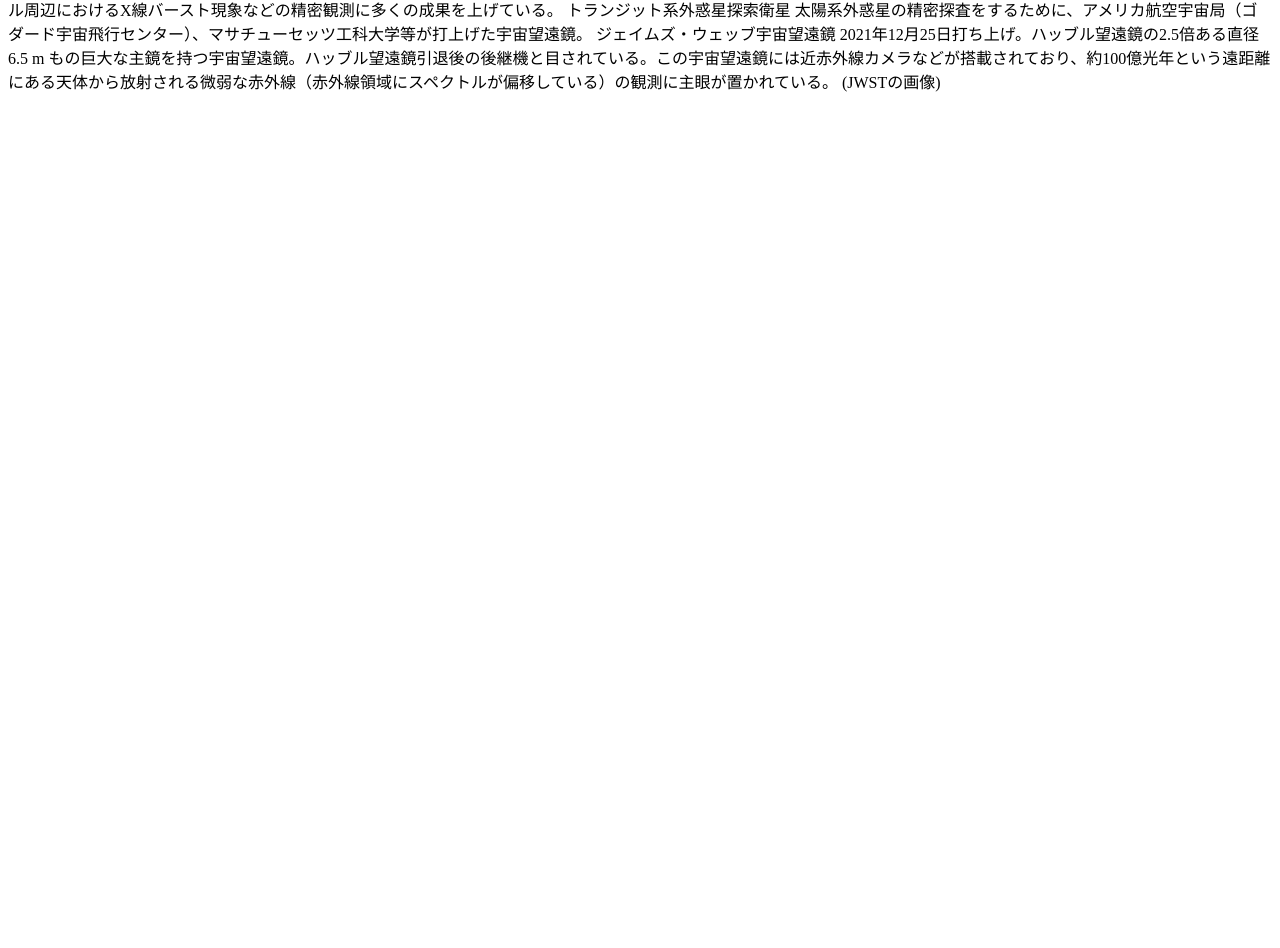
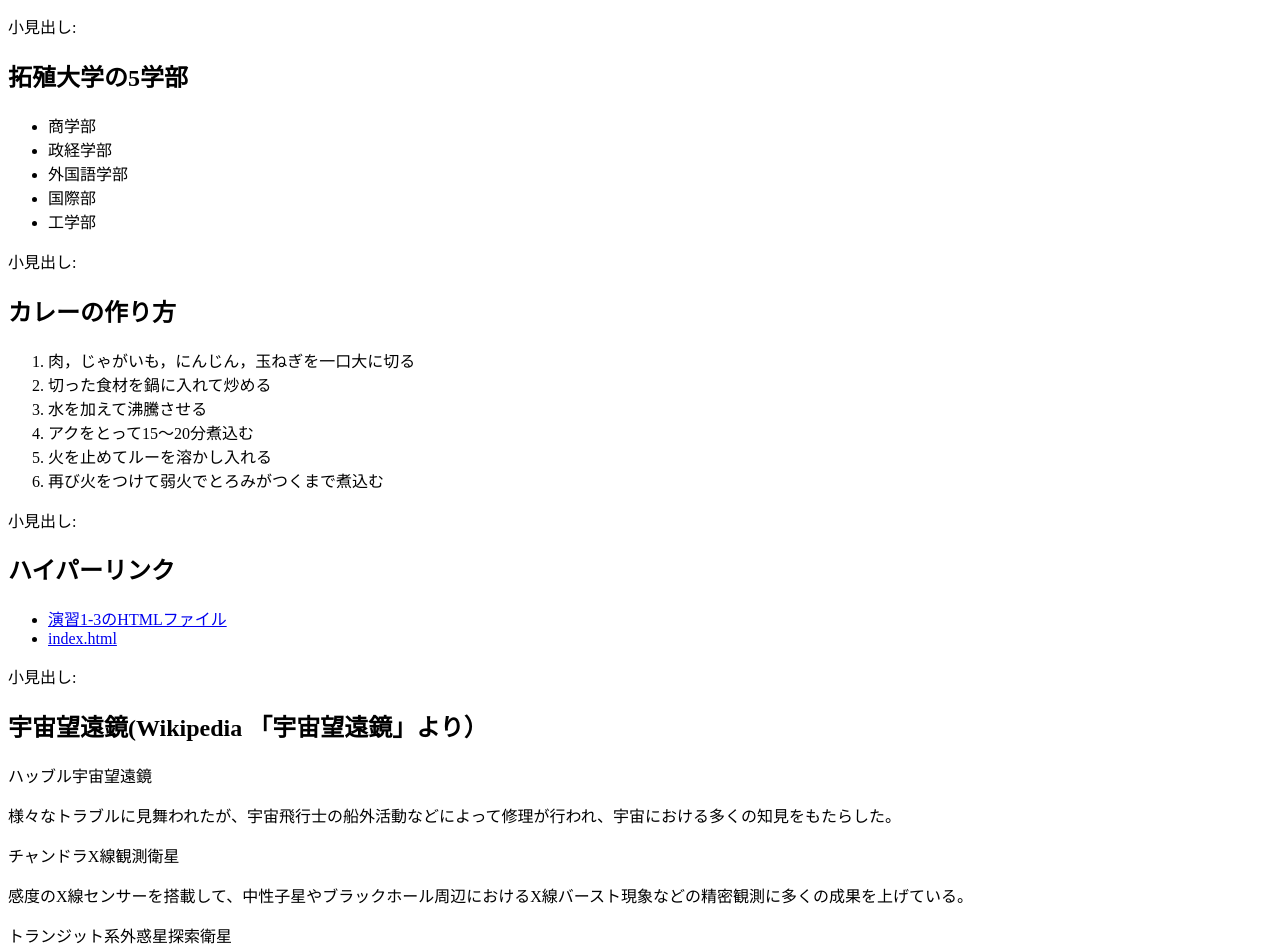
Before and after one commit to G284392022/medialabo, a plain HTML site: page practice-html/elements.html in a window 1280 px wide. Shown: the part 107-1055 px from the top of the page. Before the commit the page ends 800 px from the top, so only its background shows below. Drawn offline with Linux system fonts and the light colour scheme.

Commit message:
elements.html更新

```diff
--- a/practice-html/elements.html
+++ b/practice-html/elements.html
@@ -5,33 +5,44 @@
     <title>演習1-4: HTMLのさまざまな要素</title>
   </head>
   <body>
-	見出し: 演習1-4: HTMLのさまざまな要素
-		小見出し: 拓殖大学の5学部
-			商学部
-			政経学部
-			外国語学部
-			国際学部
-			工学部
-		小見出し: カレーの作り方
-			肉，じゃがいも，にんじん，玉ねぎを一口大に切る
-			切った食材を鍋に入れて炒める
-			水を加えて沸騰させる
-			アクをとって15〜20分煮込む
-			火を止めてルーを溶かし入れる
-			再び火をつけて弱火でとろみがつくまで煮込む
-		小見出し: ハイパーリンク
-			演習1-3のHTMLファイル
-			index.html
-		小見出し: 宇宙望遠鏡(Wikipedia 「宇宙望遠鏡」より）
-			ハッブル宇宙望遠鏡
-				様々なトラブルに見舞われたが、宇宙飛行士の船外活動などによって修理が行われ、宇宙における多くの知見をもたらした。
-			チャンドラX線観測衛星
-				高感度のX線センサーを搭載して、中性子星やブラックホール周辺におけるX線バースト現象などの精密観測に多くの成果を上げている。
-			トランジット系外惑星探索衛星
-				太陽系外惑星の精密探査をするために、アメリカ航空宇宙局（ゴダード宇宙飛行センター）、マサチューセッツ工科大学等が打上げた宇宙望遠鏡。
-			ジェイムズ・ウェッブ宇宙望遠鏡
-				2021年12月25日打ち上げ。ハッブル望遠鏡の2.5倍ある直径6.5 m もの巨大な主鏡を持つ宇宙望遠鏡。ハッブル望遠鏡引退後の後継機と目されている。この宇宙望遠鏡には近赤外線カメラなどが搭載されており、約100億光年という遠距離にある天体から放射される微弱な赤外線（赤外線領域にスペクトルが偏移している）の観測に主眼が置かれている。
+	見出し: <h1>演習1-4: HTMLのさまざまな要素</h1>
+		小見出し: <h2>拓殖大学の5学部</h2>
+			<ul>
+				<li>商学部</li>
+				<li>政経学部</li>
+				<li>外国語学部</li>
+				<li>国際部</li>
+				<li>工学部</li>
+			</ul>
+		小見出し: <h2>カレーの作り方</h2>
+			<ol>
+				<li>肉，じゃがいも，にんじん，玉ねぎを一口大に切る</li>
+				<li> 切った食材を鍋に入れて炒める</li>
+				<li>水を加えて沸騰させる</li>
+				<li>アクをとって15〜20分煮込む</li>
+				<li>火を止めてルーを溶かし入れる</li>
+				<li>再び火をつけて弱火でとろみがつくまで煮込む</li>
+			</ol>
+		小見出し: <h2>ハイパーリンク</h2>
+			<ul>
+				<li><a href="https://g284392022.github.io/medialabo/practice-html/structure.html"
+			title=演習1-3のHTMLファイル
+		    target="_blank">演習1-3のHTMLファイル</a></li>
+		    <li><a href="https://g284392022.github.io/medialabo/practice-html/index.html"
+				title=index.html
+				target="_blank">index.html</a></li>
+		    </ul>
+		小見出し: <h2>宇宙望遠鏡(Wikipedia 「宇宙望遠鏡」より）</h2>
+			<p>ハッブル宇宙望遠鏡</p>
+				<p>様々なトラブルに見舞われたが、宇宙飛行士の船外活動などによって修理が行われ、宇宙における多くの知見をもたらした。</p>
+			<p>チャンドラX線観測衛星</p>
+				<p>感度のX線センサーを搭載して、中性子星やブラックホール周辺におけるX線バースト現象などの精密観測に多くの成果を上げている。</p>
+			<p>トランジット系外惑星探索衛星</p>
+				<p>太陽系外惑星の精密探査をするために、アメリカ航空宇宙局（ゴダード宇宙飛行センター）、マサチューセッツ工科大学等が打上げた宇宙望遠鏡。</p>
+			<p>ジェイムズ・ウェッブ宇宙望遠鏡</p>
+				<p>2021年12月25日打ち上げ。ハッブル望遠鏡の2.5倍ある直径6.5 m もの巨大な主鏡を持つ宇宙望遠鏡。ハッブル望遠鏡引退後の後継機と目されている。この宇宙望遠鏡には近赤外線カメラなどが搭載されており、約100億光年という遠距離にある天体から放射される微弱な赤外線（赤外線領域にスペクトルが偏移している）の観測に主眼が置かれている。</p>
 
 		(JWSTの画像)
+		<p><img src = "JWST_spacecraft_model_2.png" alt="宇宙望遠鏡" width="300"></p>
   </body>
 </html>
```
